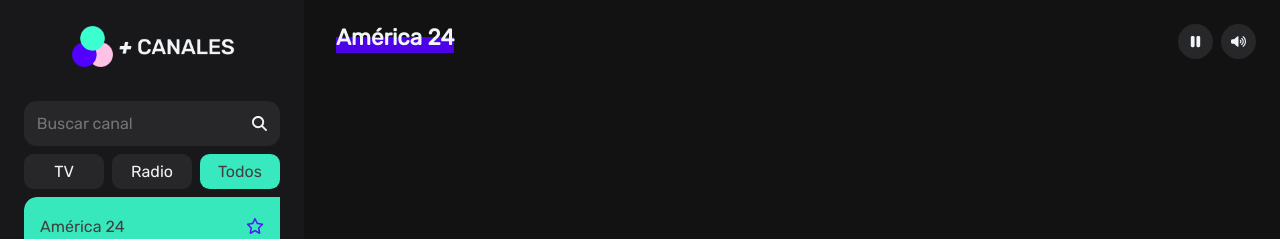
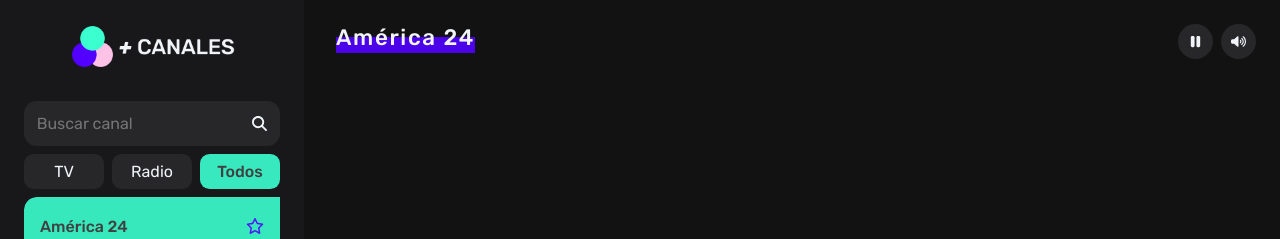
Before and after one commit to imanolortega/mas-canales, a Next.js app: page / in a window 1280 px wide. Shown: the top 239 px of the page. Built offline with nearby package versions, Linux system fonts and the light colour scheme.

Commit message:
Set font weight

```diff
--- a/pages/_document.tsx
+++ b/pages/_document.tsx
@@ -11,7 +11,7 @@ export default function Document() {
           crossOrigin="true"
         />
         <link
-          href="https://fonts.googleapis.com/css2?family=Rubik&display=swap"
+          href="https://fonts.googleapis.com/css2?family=Rubik:wght@300;400;500;600&display=swap"
           rel="stylesheet"
         ></link>
       </Head>
--- a/sections/sidebar/parts/button-list/ButtonList.module.scss
+++ b/sections/sidebar/parts/button-list/ButtonList.module.scss
@@ -21,6 +21,7 @@
     color: $snow-alternative;
     padding: calc($gap-x2 + 4px) $gap-x2;
     font-family: inherit;
+    font-weight: 400;
     font-size: $normal;
     cursor: pointer;
     transition: all 0.3s ease-in-out;
@@ -50,6 +51,7 @@
 
     &:active {
       background-color: $purple;
+      font-weight: 500;
     }
 
     &:first-child {
--- a/sections/sidebar/parts/selects/selects.module.scss
+++ b/sections/sidebar/parts/selects/selects.module.scss
@@ -13,6 +13,7 @@
     border-radius: $radius;
     padding: $gap;
     font-family: 'Rubik';
+    font-weight: 400;
     font-size: $normal;
     cursor: pointer;
 
@@ -25,6 +26,7 @@
   .active {
     background: $green;
     color: $line;
+    font-weight: 500;
   }
 
   &.closed {
--- a/styles/globals.scss
+++ b/styles/globals.scss
@@ -11,7 +11,10 @@ body {
 }
 
 h2 {
+  font-family: 'Rubik';
   font-size: $big;
+  font-weight: 500;
+  letter-spacing: 0.1rem;
   margin: 0;
 }
 
```
